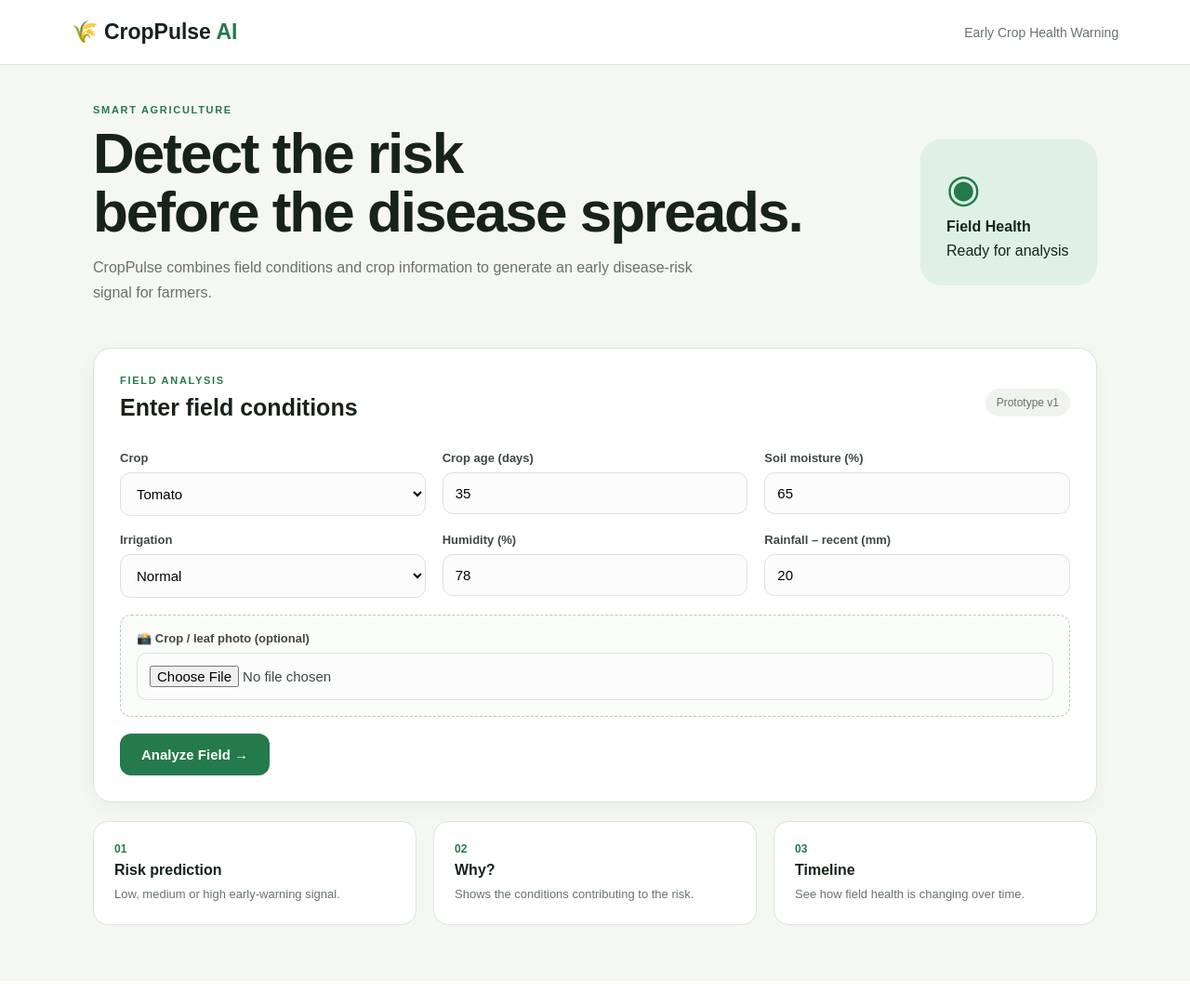
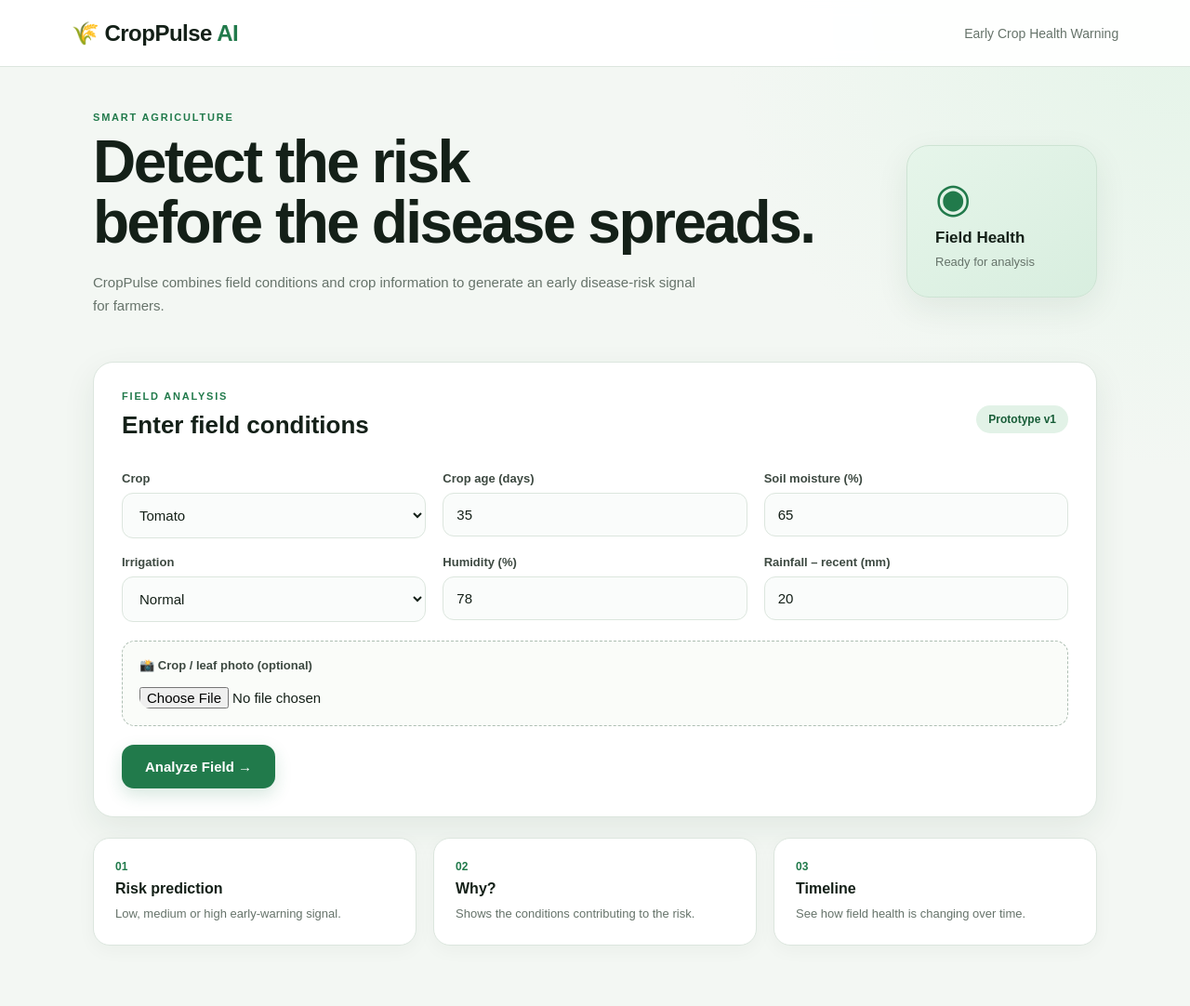
Before and after one commit to patelshivam27843-byte/CropPulse-AI, a Flask app: page / in a window 1280 px wide. Shown: the whole page at 93% size. Before the commit the page ends 1055 px from the top, so only its background shows below. Run offline with Flask 3, Linux system fonts and the light colour scheme.

Commit message:
Update style.css

```diff
--- a/static/style.css
+++ b/static/style.css
@@ -1,25 +1,394 @@
 :root{
-  --bg:#f4f7f2; --card:#ffffff; --text:#17221a; --muted:#68736b;
-  --line:#dce4dc; --accent:#247a4b; --accent2:#dff1e5;
+  --bg:#f3f7f3;
+  --card:#ffffff;
+  --text:#142018;
+  --muted:#66736a;
+  --line:#dce6de;
+  --accent:#217a4b;
+  --accent-dark:#185d38;
+  --accent2:#e2f2e7;
+  --shadow:0 12px 35px rgba(22,60,35,.08);
 }
-*{box-sizing:border-box} body{margin:0;font-family:Arial,Helvetica,sans-serif;background:var(--bg);color:var(--text)}
-header{height:70px;padding:0 6%;display:flex;align-items:center;justify-content:space-between;background:#fff;border-bottom:1px solid var(--line)}
-.brand{font-size:23px;font-weight:800}.brand span{color:var(--accent)}
-.tag,.back{color:var(--muted);font-size:14px;text-decoration:none}
-.container{width:min(1080px,92%);margin:0 auto;padding:42px 0 60px}
-.hero{display:flex;justify-content:space-between;align-items:center;gap:30px;margin-bottom:30px}
-.eyebrow{font-size:11px;letter-spacing:1.7px;font-weight:800;color:var(--accent);margin:0 0 9px}
-h1{font-size:clamp(35px,6vw,62px);line-height:1.02;margin:0 0 16px;letter-spacing:-2px}
-h2{margin:0 0 10px;font-size:25px}.sub{color:var(--muted);max-width:650px;line-height:1.65}
-.hero-card{min-width:190px;background:var(--accent2);border-radius:22px;padding:28px;display:flex;flex-direction:column;gap:8px}
-.pulse{font-size:42px;color:var(--accent)}
-.panel{background:var(--card);border:1px solid var(--line);border-radius:20px;padding:28px;margin-bottom:20px;box-shadow:0 7px 25px rgba(25,50,30,.04)}
-.section-head{display:flex;justify-content:space-between;align-items:center;margin-bottom:22px}.demo{background:#eef3ee;padding:8px 12px;border-radius:20px;font-size:12px;color:var(--muted)}
-.grid{display:grid;grid-template-columns:repeat(3,1fr);gap:18px}
-label{display:flex;flex-direction:column;gap:8px;font-size:13px;font-weight:700;color:#3e4941}
-input,select{width:100%;padding:13px;border:1px solid var(--line);border-radius:11px;background:#fbfcfb;font-size:15px}
-.upload{margin:18px 0;padding:17px;border:1px dashed #b8c8bb;border-radius:12px;background:#fafcf9}
-button{border:0;border-radius:12px;background:var(--accent);color:white;padding:14px 23px;font-weight:800;font-size:15px;cursor:pointer}
-.features{display:grid;grid-template-columns:repeat(3,1fr);gap:18px}.features div{background:#fff;border:1px solid var(--line);border-radius:16px;padding:22px;display:flex;flex-direction:column;gap:7px}.features b{color:var(--accent);font-size:12px}.features span,.muted{color:var(--muted);font-size:13px;line-height:1.5}
-.result-top{display:flex;justify-content:space-between;align-items:center;margin-bottom:25px}.risk{min-width:160px;border-radius:20px;padding:18px;text-align:center;display:flex;flex-direction:column}.risk b{font-size:34px}.risk small{color:var(--muted)}.risk.low{background:#e6f4ea}.risk.medium{background:#fff3d7}.risk.high{background:#fde7e5}.cards{display:grid;grid-template-columns:1fr 1fr;gap:20px}.reason-list,.advice ul{list-style:none;padding:0;margin:12px 0}.reason-list li,.advice li{padding:11px 0;border-bottom:1px solid var(--line);line-height:1.5}.timeline{display:grid;grid-template-columns:repeat(4,1fr);gap:12px}.time-item{border:1px solid var(--line);border-radius:14px;padding:16px;display:flex;flex-direction:column;gap:7px}.dot{width:12px;height:12px;border-radius:50%;background:#8db79a}.dot.medium{background:#e2b34c}.dot.high{background:#d65c50}.time-item span{font-size:13px;color:var(--muted)}.note{font-size:12px;color:var(--muted);margin-top:20px}
-@media(max-width:760px){.tag{display:none}.hero,.result-top{flex-direction:column;align-items:flex-start}.hero-card{width:100%}.grid,.features,.cards,.timeline{grid-template-columns:1fr}h1{letter-spacing:-1px}.risk{width:100%}}
+
+*{
+  box-sizing:border-box;
+}
+
+html{
+  scroll-behavior:smooth;
+}
+
+body{
+  margin:0;
+  font-family:Arial,Helvetica,sans-serif;
+  background:
+    radial-gradient(circle at top right,#e4f4e8 0,transparent 30%),
+    var(--bg);
+  color:var(--text);
+}
+
+header{
+  height:72px;
+  padding:0 6%;
+  display:flex;
+  align-items:center;
+  justify-content:space-between;
+  background:rgba(255,255,255,.94);
+  border-bottom:1px solid var(--line);
+  position:sticky;
+  top:0;
+  z-index:10;
+  backdrop-filter:blur(10px);
+}
+
+.brand{
+  font-size:24px;
+  font-weight:900;
+  letter-spacing:-.5px;
+}
+
+.brand span{
+  color:var(--accent);
+}
+
+.tag,.back{
+  color:var(--muted);
+  font-size:14px;
+  text-decoration:none;
+}
+
+.container{
+  width:min(1080px,92%);
+  margin:0 auto;
+  padding:48px 0 65px;
+}
+
+.hero{
+  display:flex;
+  justify-content:space-between;
+  align-items:center;
+  gap:35px;
+  margin-bottom:32px;
+}
+
+.eyebrow{
+  font-size:11px;
+  letter-spacing:1.8px;
+  font-weight:900;
+  color:var(--accent);
+  margin:0 0 10px;
+}
+
+h1{
+  font-size:clamp(38px,6vw,64px);
+  line-height:1.02;
+  margin:0 0 18px;
+  letter-spacing:-2.5px;
+}
+
+h2{
+  margin:0 0 10px;
+  font-size:26px;
+}
+
+.sub{
+  color:var(--muted);
+  max-width:650px;
+  line-height:1.7;
+  font-size:15px;
+}
+
+.hero-card{
+  min-width:205px;
+  background:linear-gradient(145deg,#e6f5ea,#d8eedf);
+  border:1px solid #cde3d3;
+  border-radius:24px;
+  padding:30px;
+  display:flex;
+  flex-direction:column;
+  gap:8px;
+  box-shadow:var(--shadow);
+}
+
+.pulse{
+  font-size:44px;
+  color:var(--accent);
+}
+
+.hero-card strong{
+  font-size:17px;
+}
+
+.hero-card span{
+  color:var(--muted);
+  font-size:13px;
+}
+
+.panel{
+  background:var(--card);
+  border:1px solid var(--line);
+  border-radius:22px;
+  padding:30px;
+  margin-bottom:22px;
+  box-shadow:var(--shadow);
+}
+
+.section-head{
+  display:flex;
+  justify-content:space-between;
+  align-items:center;
+  margin-bottom:24px;
+}
+
+.demo{
+  background:var(--accent2);
+  color:var(--accent-dark);
+  padding:8px 13px;
+  border-radius:20px;
+  font-size:12px;
+  font-weight:700;
+}
+
+.grid{
+  display:grid;
+  grid-template-columns:repeat(3,1fr);
+  gap:18px;
+}
+
+label{
+  display:flex;
+  flex-direction:column;
+  gap:8px;
+  font-size:13px;
+  font-weight:700;
+  color:#3d4941;
+}
+
+input,select{
+  width:100%;
+  padding:14px;
+  border:1px solid var(--line);
+  border-radius:12px;
+  background:#fafcfb;
+  color:var(--text);
+  font-size:15px;
+  outline:none;
+  transition:.2s;
+}
+
+input:focus,select:focus{
+  border-color:var(--accent);
+  box-shadow:0 0 0 3px rgba(33,122,75,.10);
+  background:#fff;
+}
+
+.upload{
+  margin:20px 0;
+  padding:18px;
+  border:1px dashed #aebfb3;
+  border-radius:14px;
+  background:#fafcf9;
+}
+
+.upload input{
+  border:0;
+  padding:8px 0 0;
+  background:transparent;
+  box-shadow:none;
+}
+
+button{
+  border:0;
+  border-radius:13px;
+  background:var(--accent);
+  color:white;
+  padding:15px 25px;
+  font-weight:800;
+  font-size:15px;
+  cursor:pointer;
+  transition:.2s;
+  box-shadow:0 7px 18px rgba(33,122,75,.18);
+}
+
+button:hover{
+  background:var(--accent-dark);
+  transform:translateY(-1px);
+}
+
+.features{
+  display:grid;
+  grid-template-columns:repeat(3,1fr);
+  gap:18px;
+}
+
+.features div{
+  background:#fff;
+  border:1px solid var(--line);
+  border-radius:18px;
+  padding:23px;
+  display:flex;
+  flex-direction:column;
+  gap:8px;
+  box-shadow:0 5px 20px rgba(25,50,30,.04);
+}
+
+.features b{
+  color:var(--accent);
+  font-size:12px;
+}
+
+.features strong{
+  font-size:16px;
+}
+
+.features span,.muted{
+  color:var(--muted);
+  font-size:13px;
+  line-height:1.55;
+}
+
+/* Result page */
+
+.result-top{
+  display:flex;
+  justify-content:space-between;
+  align-items:center;
+  margin-bottom:25px;
+}
+
+.risk{
+  min-width:170px;
+  border-radius:20px;
+  padding:19px;
+  text-align:center;
+  display:flex;
+  flex-direction:column;
+  gap:7px;
+  border:1px solid var(--line);
+}
+
+.risk b{
+  font-size:35px;
+}
+
+.risk small{
+  color:var(--muted);
+}
+
+.risk.low{
+  background:#e6f4ea;
+}
+
+.risk.medium{
+  background:#fff3d7;
+}
+
+.risk.high{
+  background:#fde7e5;
+}
+
+.cards{
+  display:grid;
+  grid-template-columns:1fr 1fr;
+  gap:20px;
+}
+
+.reason-list,.advice ul{
+  list-style:none;
+  padding:0;
+  margin:12px 0;
+}
+
+.reason-list li,.advice li{
+  padding:11px 0;
+  border-bottom:1px solid var(--line);
+  line-height:1.5;
+}
+
+.timeline{
+  display:grid;
+  grid-template-columns:repeat(4,1fr);
+  gap:12px;
+}
+
+.time-item{
+  border:1px solid var(--line);
+  border-radius:14px;
+  padding:16px;
+  display:flex;
+  flex-direction:column;
+  gap:7px;
+  background:#fff;
+}
+
+.dot{
+  width:12px;
+  height:12px;
+  border-radius:50%;
+  background:#8db79a;
+}
+
+.dot.medium{
+  background:#e2b34c;
+}
+
+.dot.high{
+  background:#d65c50;
+}
+
+.time-item span{
+  font-size:13px;
+  color:var(--muted);
+}
+
+.note{
+  font-size:12px;
+  color:var(--muted);
+  margin-top:20px;
+}
+
+@media(max-width:760px){
+
+  header{
+    height:64px;
+    padding:0 5%;
+  }
+
+  .tag{
+    display:none;
+  }
+
+  .container{
+    width:92%;
+    padding:32px 0 50px;
+  }
+
+  .hero,
+  .result-top{
+    flex-direction:column;
+    align-items:flex-start;
+  }
+
+  .hero-card{
+    width:100%;
+  }
+
+  .grid,
+  .features,
+  .cards,
+  .timeline{
+    grid-template-columns:1fr;
+  }
+
+  .panel{
+    padding:22px;
+  }
+
+  h1{
+    letter-spacing:-1.5px;
+  }
+
+  .risk{
+    width:100%;
+  }
+}
```
